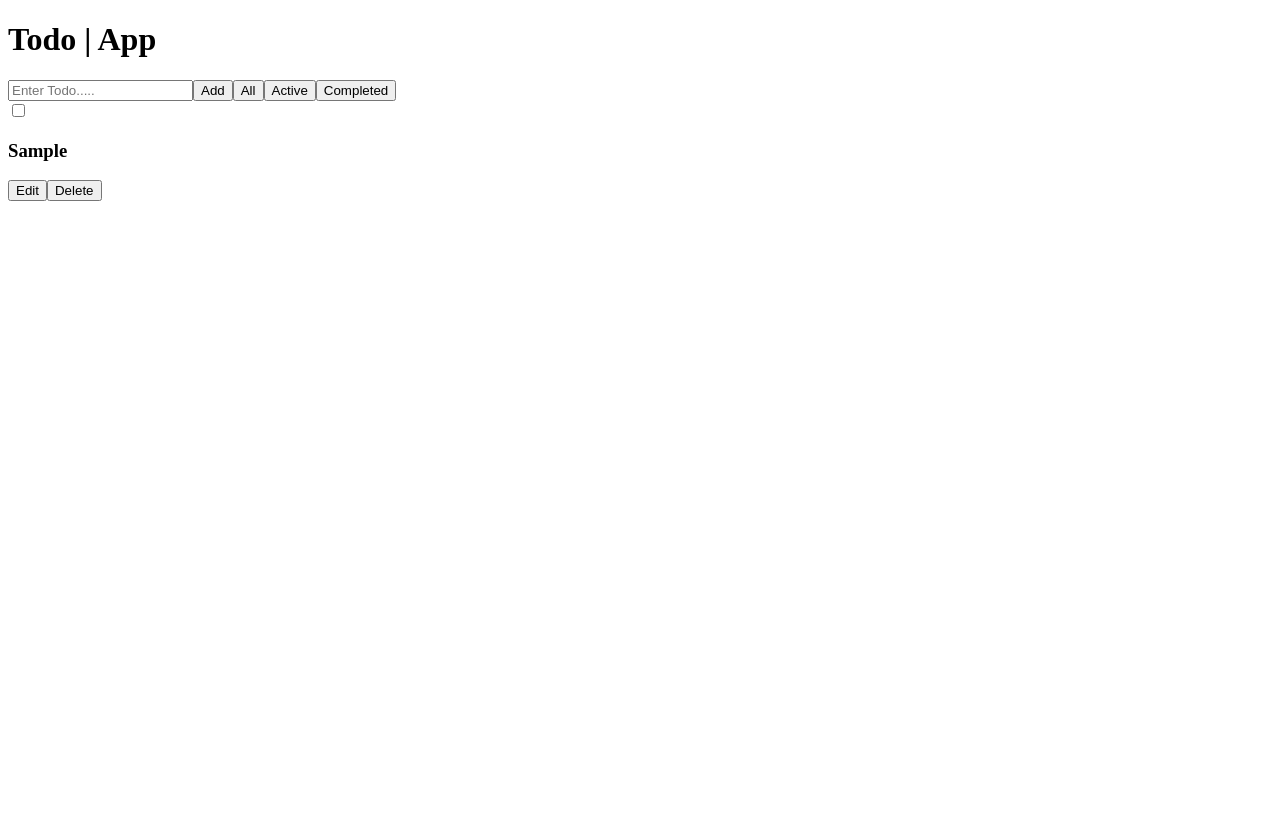
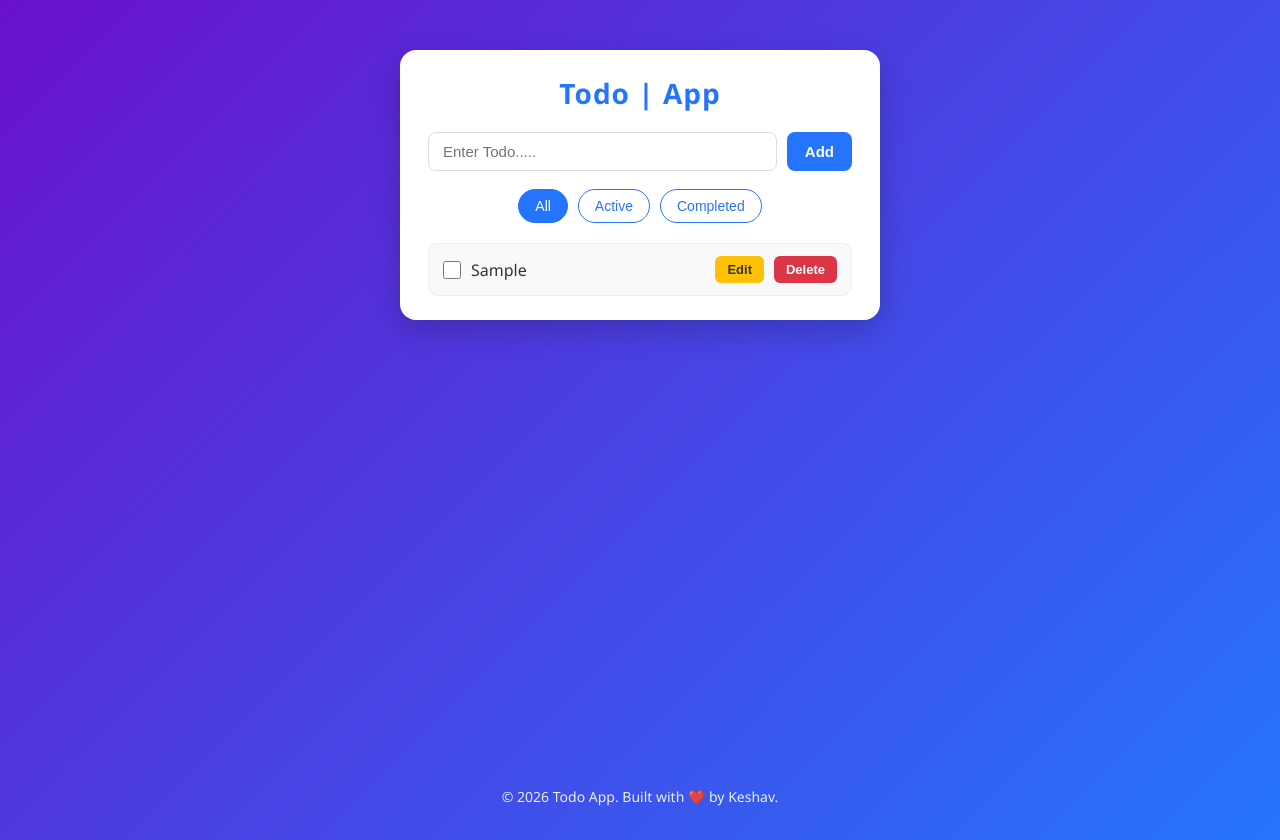
Before and after one commit to CodewithMe89/Todo-App, a React (Vite) app: page / in a window 1280 px wide. Both pictures are taken after typing "Sample" into the empty fields and a click on the button "Add". Before the commit the page ends 800 px from the top, so only its background shows below. Built offline with nearby package versions, Linux system fonts and the light colour scheme.

Commit message:
Add styles to it

```diff
--- a/src/App.css
+++ b/src/App.css
@@ -0,0 +1,238 @@
+* {
+  margin: 0;
+  padding: 0;
+  box-sizing: border-box;
+}
+
+body {
+  font-family: 'Segoe UI', Roboto, Helvetica, Arial, sans-serif;
+  background: linear-gradient(135deg, #6a11cb 0%, #2575fc 100%);
+  min-height: 100vh;
+  display: flex;
+  flex-direction: column;
+  align-items: center;
+  padding: 20px;
+}
+
+#root {
+  width: 100%;
+  display: flex;
+  flex-direction: column;
+  align-items: center;
+  min-height: 100vh;
+}
+
+.app-container {
+  background: #ffffff;
+  width: 100%;
+  max-width: 480px;
+  border-radius: 16px;
+  box-shadow: 0 10px 30px rgba(0, 0, 0, 0.2);
+  padding: 24px 28px;
+  margin-top: 30px;
+  margin-bottom: 20px;
+}
+
+h1 {
+  text-align: center;
+  color: #2575fc;
+  font-size: 28px;
+  margin-bottom: 20px;
+  letter-spacing: 1px;
+}
+
+/* ---------- Add Todo ---------- */
+.add-todo {
+  display: flex;
+  gap: 10px;
+  margin-bottom: 18px;
+}
+
+.add-todo input {
+  flex: 1;
+  padding: 10px 14px;
+  border: 1px solid #ddd;
+  border-radius: 8px;
+  font-size: 15px;
+  outline: none;
+  transition: border-color 0.2s ease;
+}
+
+.add-todo input:focus {
+  border-color: #2575fc;
+}
+
+.add-todo button {
+  padding: 10px 18px;
+  border: none;
+  border-radius: 8px;
+  background-color: #2575fc;
+  color: #fff;
+  font-size: 15px;
+  font-weight: 600;
+  cursor: pointer;
+  transition: background-color 0.2s ease;
+}
+
+.add-todo button:hover {
+  background-color: #1a5fd0;
+}
+
+/* ---------- Filters ---------- */
+.filters {
+  display: flex;
+  justify-content: center;
+  gap: 10px;
+  margin-bottom: 20px;
+}
+
+.filters button {
+  padding: 8px 16px;
+  border: 1px solid #2575fc;
+  border-radius: 20px;
+  background-color: transparent;
+  color: #2575fc;
+  font-size: 14px;
+  font-weight: 500;
+  cursor: pointer;
+  transition: all 0.2s ease;
+}
+
+.filters button:hover,
+.filters button.active {
+  background-color: #2575fc;
+  color: #fff;
+}
+
+/* ---------- Todo List ---------- */
+.todo-list {
+  list-style: none;
+  display: flex;
+  flex-direction: column;
+  gap: 10px;
+}
+
+.no-todos {
+  text-align: center;
+  color: #999;
+  padding: 20px 0;
+  font-size: 15px;
+}
+
+/* ---------- Todo Item ---------- */
+.todo-item {
+  display: flex;
+  align-items: center;
+  gap: 10px;
+  padding: 12px 14px;
+  background-color: #f8f9fb;
+  border: 1px solid #eee;
+  border-radius: 10px;
+  transition: background-color 0.2s ease;
+}
+
+.todo-item:hover {
+  background-color: #f1f3f7;
+}
+
+.todo-item input[type="checkbox"] {
+  width: 18px;
+  height: 18px;
+  accent-color: #2575fc;
+  cursor: pointer;
+}
+
+.todo-item h3 {
+  flex: 1;
+  font-size: 16px;
+  font-weight: 500;
+  color: #333;
+  word-break: break-word;
+}
+
+.todo-item h3.completed {
+  text-decoration: line-through;
+  color: #aaa;
+}
+
+.todo-item input[type="text"] {
+  flex: 1;
+  padding: 8px 10px;
+  border: 1px solid #ddd;
+  border-radius: 6px;
+  font-size: 15px;
+  outline: none;
+}
+
+.todo-item input[type="text"]:focus {
+  border-color: #2575fc;
+}
+
+/* ---------- Buttons ---------- */
+.btn {
+  border: none;
+  border-radius: 6px;
+  padding: 6px 12px;
+  font-size: 13px;
+  font-weight: 600;
+  cursor: pointer;
+  transition: opacity 0.2s ease;
+}
+
+.btn:hover {
+  opacity: 0.85;
+}
+
+.btn-edit {
+  background-color: #ffc107;
+  color: #333;
+}
+
+.btn-save {
+  background-color: #28a745;
+  color: #fff;
+}
+
+.btn-cancel {
+  background-color: #6c757d;
+  color: #fff;
+}
+
+.btn-delete {
+  background-color: #dc3545;
+  color: #fff;
+}
+
+/* ---------- Responsive ---------- */
+@media (max-width: 500px) {
+  .app-container {
+    padding: 18px;
+    margin-top: 10px;
+  }
+
+  .add-todo {
+    flex-direction: column;
+  }
+
+  .filters {
+    flex-wrap: wrap;
+  }
+
+  .todo-item {
+    flex-wrap: wrap;
+  }
+}
+
+.footer {
+  width: 100%;
+  max-width: 480px;
+  text-align: center;
+  padding: 14px 0;
+  color: #ffffff;
+  font-size: 14px;
+  margin-top: auto;
+}
+
+.footer p {
+  opacity: 0.9;
+}
--- a/src/App.jsx
+++ b/src/App.jsx
@@ -1,6 +1,8 @@
-import { useState,useEffect } from 'react'
+import { useState, useEffect } from 'react'
+import './App.css'
 import AddTodo from './Component/AddTodo'
 import TodoList from './Component/TodoList'
+import Footer from './Component/Footer'
 
 function App() {
   const [todos, setTodos] = useState(() => {
@@ -33,11 +35,11 @@ function App() {
     )
   }
 
-  function handleEditTodo(id,newText){
+  function handleEditTodo(id, newText) {
     setTodos(prevTodos =>
       prevTodos.map(todo =>
         todo.id === id
-        ? {...todo,text: newText}
+          ? { ...todo, text: newText }
           : todo
       )
     )
@@ -60,23 +62,35 @@ function App() {
       "todos",
       JSON.stringify(todos)
     );
-  },[todos])
+  }, [todos])
 
   return (
     <>
+      <div className="app-container">
         <h1>Todo | App</h1>
 
         <AddTodo onAddTodo={handleAddTodo} />
 
-      <button onClick={() => setFilter("all")}>All</button>
-      <button onClick={() => setFilter("active")}>Active</button>
-      <button onClick={() => setFilter("completed")}>Completed</button>
+        <div className="filters">
+          <button
+            className={filter === "all" ? "active" : ""}
+            onClick={() => setFilter("all")}>All</button>
+          <button
+            className={filter === "active" ? "active" : ""}
+            onClick={() => setFilter("active")}>Active</button>
+          <button
+            className={filter === "completed" ? "active" : ""}
+            onClick={() => setFilter("completed")}>Completed</button>
+        </div>
 
         <TodoList
           todos={filteredTodos}
           onDeleteTodo={handleDeleteTodo}
           handleToggleComplete={handleToggleComplete}
           handleEditTodo={handleEditTodo} />
+      </div>
+
+      <Footer />
     </>
   )
 }
--- a/src/Component/AddTodo.jsx
+++ b/src/Component/AddTodo.jsx
@@ -1,15 +1,15 @@
 import { useState } from 'react'
 
-function AddTodo({onAddTodo}) {
+function AddTodo({ onAddTodo }) {
     const [todo, setTodo] = useState('')
 
-    function handleClick(e){
+    function handleClick(e) {
         let value = e.target.value
         setTodo(value)
     }
 
-    function handleAddTodo(){
-        if(todo.trim() === "") return;
+    function handleAddTodo() {
+        if (todo.trim() === "") return;
         onAddTodo({
             id: Date.now(),
             text: todo,
@@ -19,7 +19,7 @@ function AddTodo({onAddTodo}) {
     }
 
     return (
-        <>
+        <div className="add-todo">
             <input
                 type="text"
                 placeholder='Enter Todo.....'
@@ -27,7 +27,7 @@ function AddTodo({onAddTodo}) {
                 onChange={handleClick} />
 
             <button onClick={handleAddTodo}>Add</button>
-        </>
+        </div>
     )
 }
 export default AddTodo
--- /dev/null
+++ b/src/Component/Footer.jsx
@@ -0,0 +1,9 @@
+function Footer() {
+    return (
+        <footer className="footer">
+            <p>© {new Date().getFullYear()} Todo App. Built with ❤️ by Keshav.</p>
+        </footer>
+    )
+}
+
+export default Footer
--- a/src/Component/TodoItem.jsx
+++ b/src/Component/TodoItem.jsx
@@ -9,7 +9,7 @@ function TodoItem({ todo, onDeleteTodo, handleToggleComplete, handleEditTodo })
     }
 
     return (
-        <>
+        <div className="todo-item">
             {isEditing
                 ?
                 <>
@@ -18,34 +18,35 @@ function TodoItem({ todo, onDeleteTodo, handleToggleComplete, handleEditTodo })
                         placeholder="Enter New Text....."
                         value={editedText}
                         onChange={(e) => setEditedText(e.target.value)} />
-                    <button onClick={() => {
+
+                    <button className="btn btn-save" onClick={() => {
                         if (editedText.trim() === "")
                             return
 
                         handleEditTodo(todo.id, editedText)
-                        setIsEditing(false)}
+                        setIsEditing(false)
+                    }
                     }>Save</button>
 
-                    <button onClick={() => {
+                    <button className="btn btn-cancel" onClick={() => {
                         setEditedText(todo.text)
                         setIsEditing(false)
-                    }}>cancel</button>
+                    }}>Cancel</button>
                 </>
                 :
                 <>
                     <input type="checkbox"
                         checked={todo.completed}
                         onChange={() => { handleToggleComplete(todo.id) }} />
-                    <h3 style={{
-                        textDecoration: todo.completed
-                            ? "line-through"
-                            : "none"
-                    }}>{todo.text}</h3>
 
-                    <button onClick={() => setIsEditing(true)}>Edit</button>
-                    <button onClick={handleDeleteTodo}>Delete</button>
+                    <h3 className={todo.completed ? "completed" : ""}>
+                        {todo.text}
+                    </h3>
+
+                    <button className="btn btn-edit" onClick={() => setIsEditing(true)}>Edit</button>
+                    <button className="btn btn-delete" onClick={handleDeleteTodo}>Delete</button>
                 </>}
-        </>
+        </div>
     )
 }
 export default TodoItem
--- a/src/Component/TodoList.jsx
+++ b/src/Component/TodoList.jsx
@@ -1,22 +1,22 @@
 import TodoItem from './TodoItem'
 
-function TodoList({ todos, onDeleteTodo, handleToggleComplete,handleEditTodo}) {
+function TodoList({ todos, onDeleteTodo, handleToggleComplete, handleEditTodo }) {
     return (
-        <>
+        <ul className="todo-list">
             {
                 todos.length === 0
-                    ? <p>No todos yet.</p>
+                    ? <p className="no-todos">No todos yet.</p>
                     : todos.map(todo => (
-                        <div key={todo.id}>
+                        <li key={todo.id}>
                             <TodoItem
                                 todo={todo}
                                 onDeleteTodo={onDeleteTodo}
                                 handleToggleComplete={handleToggleComplete}
                                 handleEditTodo={handleEditTodo}
                             />
-                        </div>
+                        </li>
                     ))}
-        </>
+        </ul>
     )
 }
 export default TodoList
--- a/src/index.css
+++ b/src/index.css
@@ -0,0 +1,238 @@
+* {
+  margin: 0;
+  padding: 0;
+  box-sizing: border-box;
+}
+
+body {
+  font-family: 'Segoe UI', Roboto, Helvetica, Arial, sans-serif;
+  background: linear-gradient(135deg, #6a11cb 0%, #2575fc 100%);
+  min-height: 100vh;
+  display: flex;
+  flex-direction: column;
+  align-items: center;
+  padding: 20px;
+}
+
+#root {
+  width: 100%;
+  display: flex;
+  flex-direction: column;
+  align-items: center;
+  min-height: 100vh;
+}
+
+.app-container {
+  background: #ffffff;
+  width: 100%;
+  max-width: 480px;
+  border-radius: 16px;
+  box-shadow: 0 10px 30px rgba(0, 0, 0, 0.2);
+  padding: 24px 28px;
+  margin-top: 30px;
+  margin-bottom: 20px;
+}
+
+h1 {
+  text-align: center;
+  color: #2575fc;
+  font-size: 28px;
+  margin-bottom: 20px;
+  letter-spacing: 1px;
+}
+
+/* ---------- Add Todo ---------- */
+.add-todo {
+  display: flex;
+  gap: 10px;
+  margin-bottom: 18px;
+}
+
+.add-todo input {
+  flex: 1;
+  padding: 10px 14px;
+  border: 1px solid #ddd;
+  border-radius: 8px;
+  font-size: 15px;
+  outline: none;
+  transition: border-color 0.2s ease;
+}
+
+.add-todo input:focus {
+  border-color: #2575fc;
+}
+
+.add-todo button {
+  padding: 10px 18px;
+  border: none;
+  border-radius: 8px;
+  background-color: #2575fc;
+  color: #fff;
+  font-size: 15px;
+  font-weight: 600;
+  cursor: pointer;
+  transition: background-color 0.2s ease;
+}
+
+.add-todo button:hover {
+  background-color: #1a5fd0;
+}
+
+/* ---------- Filters ---------- */
+.filters {
+  display: flex;
+  justify-content: center;
+  gap: 10px;
+  margin-bottom: 20px;
+}
+
+.filters button {
+  padding: 8px 16px;
+  border: 1px solid #2575fc;
+  border-radius: 20px;
+  background-color: transparent;
+  color: #2575fc;
+  font-size: 14px;
+  font-weight: 500;
+  cursor: pointer;
+  transition: all 0.2s ease;
+}
+
+.filters button:hover,
+.filters button.active {
+  background-color: #2575fc;
+  color: #fff;
+}
+
+/* ---------- Todo List ---------- */
+.todo-list {
+  list-style: none;
+  display: flex;
+  flex-direction: column;
+  gap: 10px;
+}
+
+.no-todos {
+  text-align: center;
+  color: #999;
+  padding: 20px 0;
+  font-size: 15px;
+}
+
+/* ---------- Todo Item ---------- */
+.todo-item {
+  display: flex;
+  align-items: center;
+  gap: 10px;
+  padding: 12px 14px;
+  background-color: #f8f9fb;
+  border: 1px solid #eee;
+  border-radius: 10px;
+  transition: background-color 0.2s ease;
+}
+
+.todo-item:hover {
+  background-color: #f1f3f7;
+}
+
+.todo-item input[type="checkbox"] {
+  width: 18px;
+  height: 18px;
+  accent-color: #2575fc;
+  cursor: pointer;
+}
+
+.todo-item h3 {
+  flex: 1;
+  font-size: 16px;
+  font-weight: 500;
+  color: #333;
+  word-break: break-word;
+}
+
+.todo-item h3.completed {
+  text-decoration: line-through;
+  color: #aaa;
+}
+
+.todo-item input[type="text"] {
+  flex: 1;
+  padding: 8px 10px;
+  border: 1px solid #ddd;
+  border-radius: 6px;
+  font-size: 15px;
+  outline: none;
+}
+
+.todo-item input[type="text"]:focus {
+  border-color: #2575fc;
+}
+
+/* ---------- Buttons ---------- */
+.btn {
+  border: none;
+  border-radius: 6px;
+  padding: 6px 12px;
+  font-size: 13px;
+  font-weight: 600;
+  cursor: pointer;
+  transition: opacity 0.2s ease;
+}
+
+.btn:hover {
+  opacity: 0.85;
+}
+
+.btn-edit {
+  background-color: #ffc107;
+  color: #333;
+}
+
+.btn-save {
+  background-color: #28a745;
+  color: #fff;
+}
+
+.btn-cancel {
+  background-color: #6c757d;
+  color: #fff;
+}
+
+.btn-delete {
+  background-color: #dc3545;
+  color: #fff;
+}
+
+/* ---------- Responsive ---------- */
+@media (max-width: 500px) {
+  .app-container {
+    padding: 18px;
+    margin-top: 10px;
+  }
+
+  .add-todo {
+    flex-direction: column;
+  }
+
+  .filters {
+    flex-wrap: wrap;
+  }
+
+  .todo-item {
+    flex-wrap: wrap;
+  }
+}
+
+.footer {
+  width: 100%;
+  max-width: 480px;
+  text-align: center;
+  padding: 14px 0;
+  color: #ffffff;
+  font-size: 14px;
+  margin-top: auto;
+}
+
+.footer p {
+  opacity: 0.9;
+}
```
Lines whose indentation alone changed are shown as unchanged.
